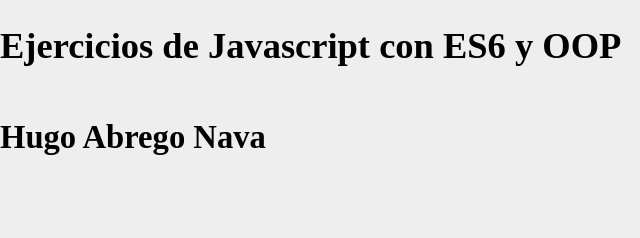
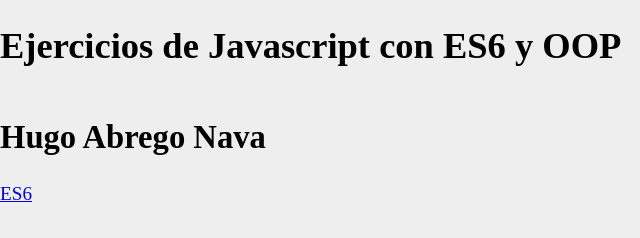
Before and after one commit to habrego/javascript_es6_oop, a plain HTML site: page index.htm in a window 1280 px wide. Shown: the full height of the page, 0-640 px from the left. Drawn offline with Linux system fonts and the light colour scheme.

Commit message:
Update index.htm

```diff
--- a/index.htm
+++ b/index.htm
@@ -1,3 +1,4 @@
 <link rel="stylesheet" href="index.css">
 <h1>Ejercicios de Javascript con ES6 y OOP</h1>
 <h2>Hugo Abrego Nava</h2>
+<a href="es6.html">ES6</a>
```
